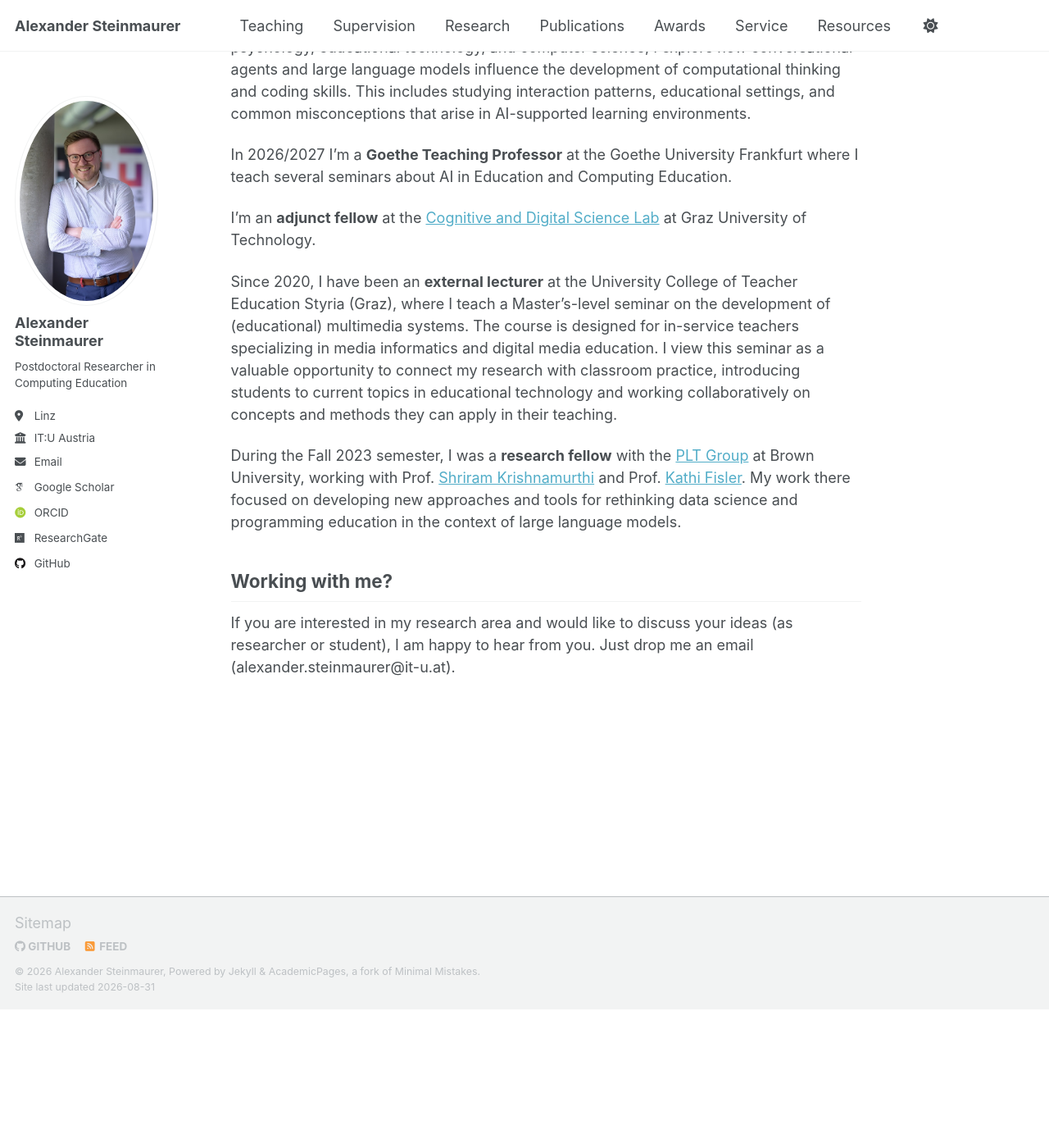
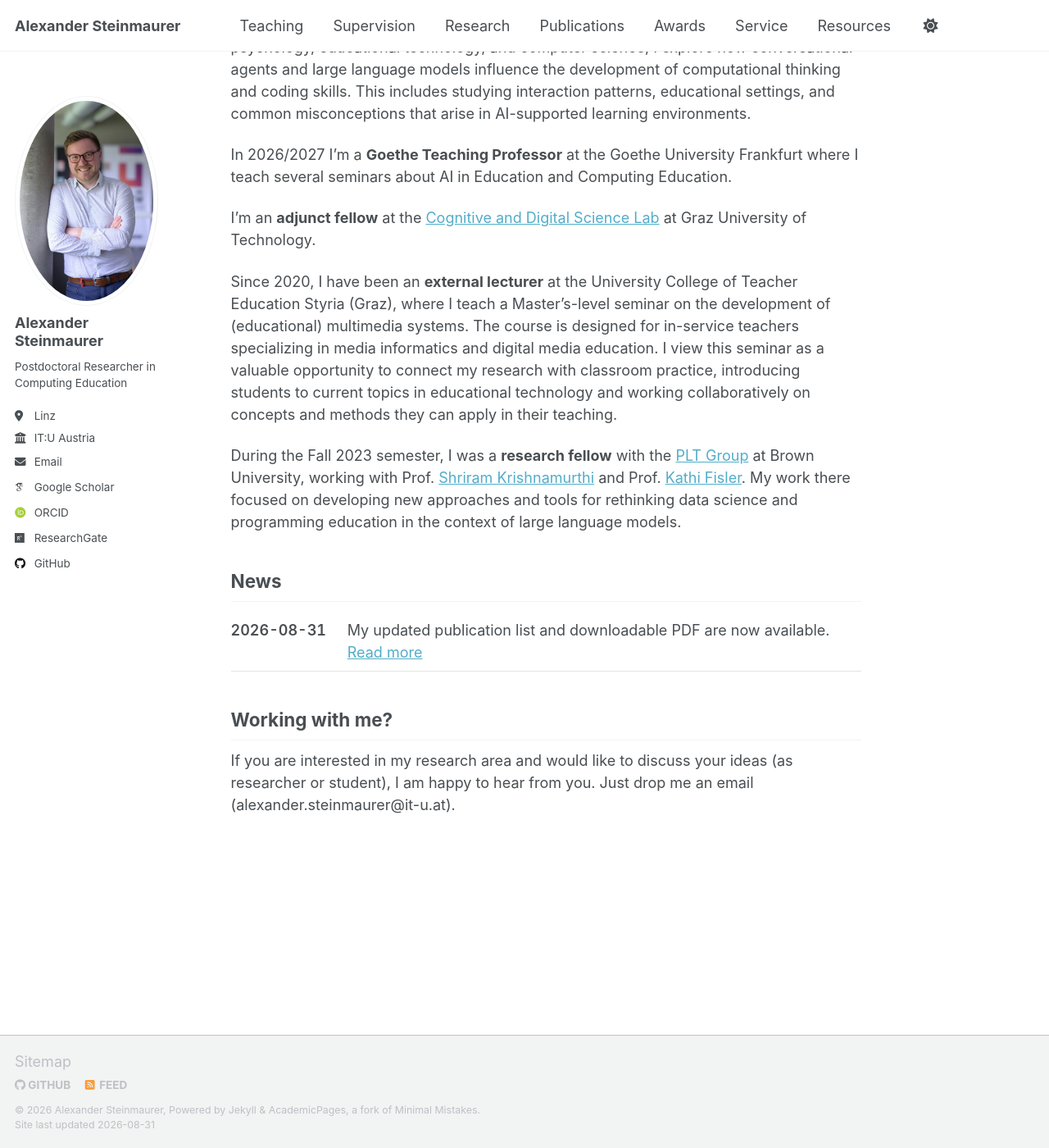
Before and after one commit to xstone93/xstone93.github.io, a Jekyll site: the page built from _pages/about.md, in a window 1280 px wide and 1400 px high, scrolled down 364 px. Shown: the whole window at 82% size. Built offline with Jekyll 4.4.1, drawn with Linux system fonts in a browser that asks for light colours; some web fonts are replaced; a script that is not in the unit is left out; before the commit the page ends 1595 px from its top, so only the background shows below that.

Commit message:
Add homepage news section

```diff
--- /dev/null
+++ b/_data/news.yml
@@ -0,0 +1,5 @@
+# Add new entries at any position; the website sorts them by date.
+# Keep dates quoted so YAML treats them as plain ISO date strings.
+- date: "2026-08-31"
+  text: "My updated publication list and downloadable PDF are now available."
+  url: "/publications/"
--- /dev/null
+++ b/_includes/news.html
@@ -0,0 +1,45 @@
+{% assign news_items = site.data.news | sort: "date" | reverse %}
+{% if news_items.size > 0 %}
+<section class="homepage-news" aria-labelledby="homepage-news-title">
+  <h2 id="homepage-news-title">News</h2>
+  <ul class="homepage-news__list">
+    {% for item in news_items limit: 5 %}
+      <li class="homepage-news__item">
+        <time datetime="{{ item.date }}" class="homepage-news__date">{{ item.date }}</time>
+        <span class="homepage-news__text">
+          {{ item.text }}{% if item.url %} <a href="{{ item.url | relative_url }}">Read more</a>{% endif %}
+        </span>
+      </li>
+    {% endfor %}
+  </ul>
+</section>
+
+<style>
+.homepage-news { margin-top: 2rem; }
+.homepage-news__list {
+  margin: 0;
+  padding: 0;
+  list-style: none;
+}
+.homepage-news__item {
+  display: grid;
+  grid-template-columns: 7.2rem minmax(0, 1fr);
+  gap: .7rem;
+  padding: .5rem 0;
+  border-bottom: 1px solid rgba(127, 127, 127, .22);
+}
+.homepage-news__date {
+  font-weight: 600;
+  font-variant-numeric: tabular-nums;
+  white-space: nowrap;
+}
+.homepage-news__text { min-width: 0; }
+
+@media (max-width: 520px) {
+  .homepage-news__item {
+    grid-template-columns: 1fr;
+    gap: .1rem;
+  }
+}
+</style>
+{% endif %}
--- a/_pages/about.md
+++ b/_pages/about.md
@@ -19,6 +19,8 @@ Since 2020, I have been an **external lecturer** at the University College of Te
 
 During the Fall 2023 semester, I was a **research fellow** with the [PLT Group](https://cs.brown.edu/research/plt/) at Brown University, working with Prof. [Shriram Krishnamurthi](https://cs.brown.edu/~sk/) and Prof. [Kathi Fisler](https://cs.brown.edu/~kfisler/). My work there focused on developing new approaches and tools for rethinking data science and programming education in the context of large language models.
 
+{% include news.html %}
+
 ## Working with me?
 
 If you are interested in my research area and would like to discuss your ideas (as researcher or student), I am happy to hear from you. Just drop me an email (alexander.steinmaurer@it-u.at).
```
